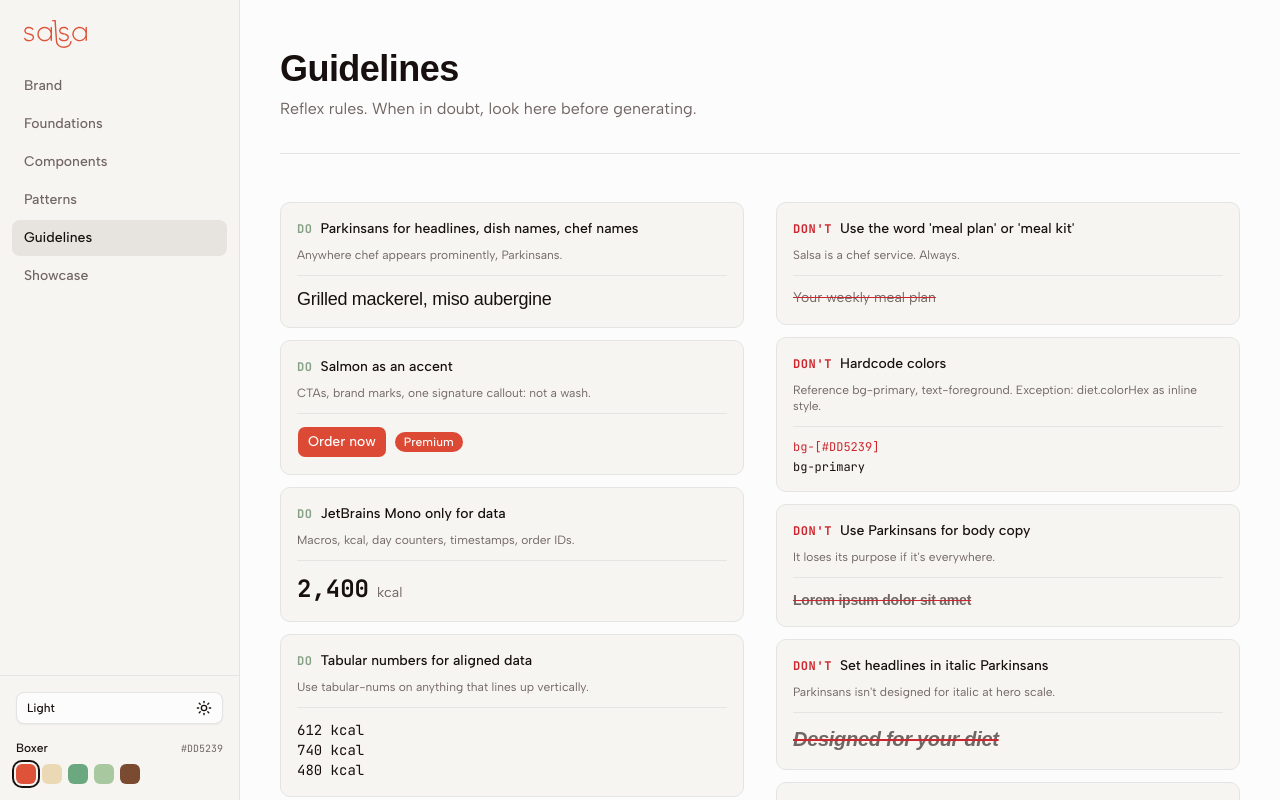
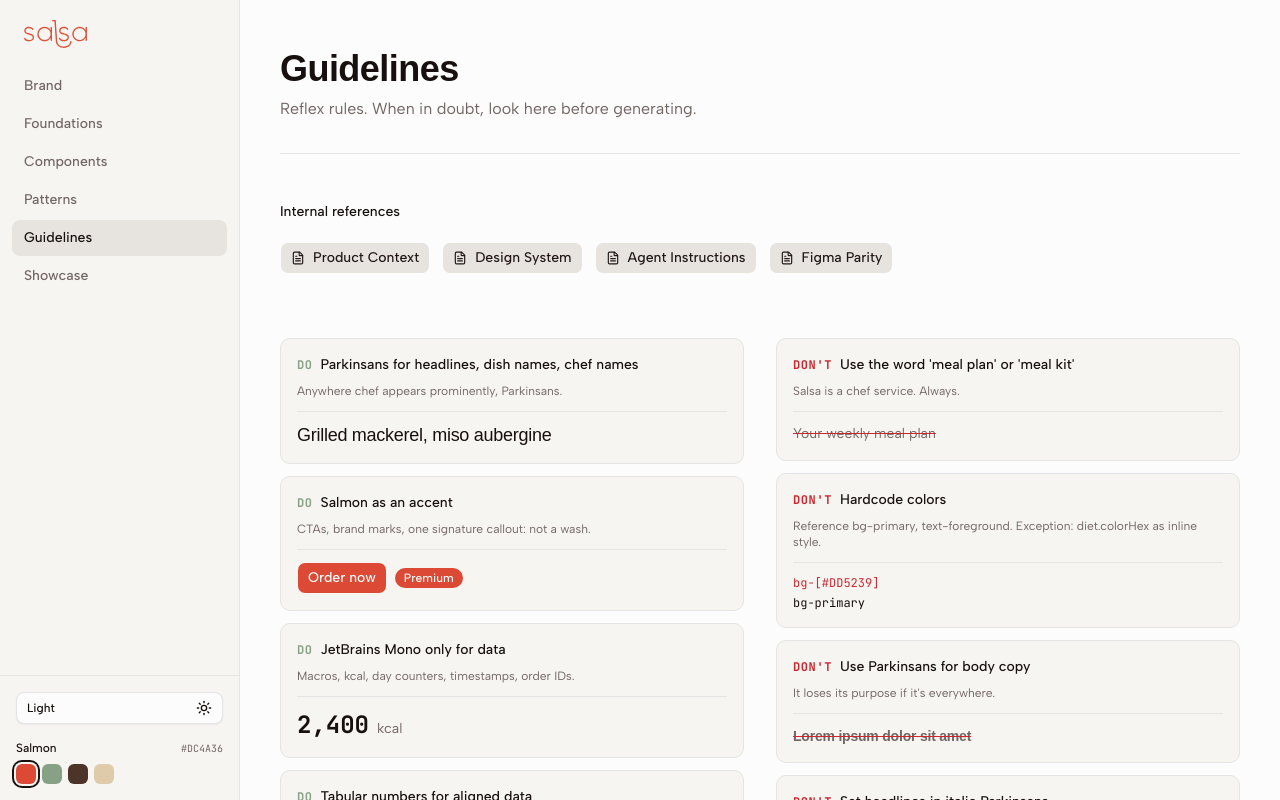
Before and after one commit to appliedllc/sc-brand, a Next.js app: page /system/guidelines in a window 1280 px wide. Shown: the top 800 px of the page. Built offline with nearby package versions, Linux system fonts and the light colour scheme; a web font is replaced by a local one.

Commit message:
feat: add markdown reference viewer and update brand color picker

```diff
--- /dev/null
+++ b/src/app/system/guidelines/actions.ts
@@ -0,0 +1,15 @@
+"use server";
+
+import fs from "node:fs/promises";
+import path from "node:path";
+
+export async function getMarkdownFile(filename: string) {
+  try {
+    const filePath = path.join(process.cwd(), filename);
+    const content = await fs.readFile(filePath, "utf-8");
+    return content;
+  } catch (error) {
+    console.error(`Error reading markdown file ${filename}:`, error);
+    return null;
+  }
+}
--- /dev/null
+++ b/src/app/system/guidelines/markdown-viewer.tsx
@@ -0,0 +1,106 @@
+"use client";
+
+import * as React from "react";
+import { CopyIcon, DownloadIcon, CheckIcon, FileTextIcon } from "lucide-react";
+import { toast } from "sonner";
+
+import {
+  Dialog,
+  DialogContent,
+  DialogHeader,
+  DialogTitle,
+  DialogTrigger,
+} from "@/components/ui/dialog";
+import { Button } from "@/components/ui/button";
+import { getMarkdownFile } from "./actions";
+
+interface MarkdownViewerProps {
+  filename: string;
+  label: string;
+}
+
+export function MarkdownViewer({ filename, label }: MarkdownViewerProps) {
+  const [content, setContent] = React.useState<string | null>(null);
+  const [copied, setCopied] = React.useState(false);
+
+  const loadContent = async () => {
+    if (content) return;
+    const data = await getMarkdownFile(filename);
+    setContent(data);
+  };
+
+  const handleCopy = () => {
+    if (!content) return;
+    navigator.clipboard.writeText(content);
+    setCopied(true);
+    toast.success("Copied to clipboard");
+    setTimeout(() => setCopied(false), 2000);
+  };
+
+  const handleDownload = () => {
+    if (!content) return;
+    const blob = new Blob([content], { type: "text/markdown" });
+    const url = URL.createObjectURL(blob);
+    const a = document.createElement("a");
+    a.href = url;
+    a.download = filename;
+    document.body.appendChild(a);
+    a.click();
+    document.body.removeChild(a);
+    URL.revokeObjectURL(url);
+    toast.success("Download started");
+  };
+
+  return (
+    <Dialog onOpenChange={(open) => open && loadContent()}>
+      <DialogTrigger asChild>
+        <Button variant="secondary" size="sm" className="gap-2">
+          <FileTextIcon className="size-3.5" />
+          {label}
+        </Button>
+      </DialogTrigger>
+      <DialogContent className="max-h-[85vh] max-w-3xl overflow-hidden p-0">
+        <DialogHeader className="border-b border-border px-6 py-4">
+          <div className="flex items-center justify-between gap-4">
+            <DialogTitle className="font-display text-lg">{filename}</DialogTitle>
+            <div className="flex items-center gap-2">
+              <Button
+                variant="outline"
+                size="sm"
+                onClick={handleCopy}
+                className="h-8 gap-1.5 px-2.5 text-xs"
+              >
+                {copied ? (
+                  <CheckIcon className="size-3.5" />
+                ) : (
+                  <CopyIcon className="size-3.5" />
+                )}
+                {copied ? "Copied" : "Copy"}
+              </Button>
+              <Button
+                variant="outline"
+                size="sm"
+                onClick={handleDownload}
+                className="h-8 gap-1.5 px-2.5 text-xs"
+              >
+                <DownloadIcon className="size-3.5" />
+                Download
+              </Button>
+            </div>
+          </div>
+        </DialogHeader>
+        <div className="overflow-y-auto p-6">
+          {content === null ? (
+            <div className="flex h-40 items-center justify-center text-sm text-muted-foreground italic">
+              Loading content...
+            </div>
+          ) : (
+            <pre className="font-mono text-[13px] leading-relaxed whitespace-pre-wrap break-words text-foreground selection:bg-primary/20">
+              {content}
+            </pre>
+          )}
+        </div>
+      </DialogContent>
+    </Dialog>
+  );
+}
--- a/src/app/system/guidelines/page.tsx
+++ b/src/app/system/guidelines/page.tsx
@@ -1,7 +1,15 @@
-import { PageHeader } from "@/components/system/section";
+import { PageHeader, Section } from "@/components/system/section";
 import { BrandLogo } from "@/components/system/brand-logo";
 import { Button } from "@/components/ui/button";
 import { Badge } from "@/components/ui/badge";
+import { MarkdownViewer } from "./markdown-viewer";
+
+const docs = [
+  { filename: "PRODUCT.md", label: "Product Context" },
+  { filename: "DESIGN.md", label: "Design System" },
+  { filename: "AGENTS.md", label: "Agent Instructions" },
+  { filename: "FIGMA-DS.md", label: "Figma Parity" },
+];
 
 const dos = [
   {
@@ -181,6 +189,14 @@ export default function GuidelinesPage() {
         subtitle="Reflex rules. When in doubt, look here before generating."
       />
 
+      <Section label="Internal references">
+        <div className="flex flex-wrap gap-3">
+          {docs.map((doc) => (
+            <MarkdownViewer key={doc.filename} {...doc} />
+          ))}
+        </div>
+      </Section>
+
       <div className="grid grid-cols-1 gap-6 md:grid-cols-2 md:gap-8">
         <div className="flex flex-col gap-3">
           {dos.map((d) => (
--- a/src/components/system/diet-swatch-picker.tsx
+++ b/src/components/system/diet-swatch-picker.tsx
@@ -1,30 +1,36 @@
 "use client";
 
 import * as React from "react";
-import { diets, type Diet } from "@/lib/system/data";
 import { cn } from "@/lib/utils";
 
+const brandColors = [
+  { name: "Salmon", hex: "#DC4A36" },
+  { name: "Sage", hex: "#86A186" },
+  { name: "Walnut", hex: "#4C3428" },
+  { name: "Champagne", hex: "#DFCBAA" },
+];
+
 export function DietSwatchPicker() {
-  const [selected, setSelected] = React.useState<Diet>(diets[0]);
+  const [selected, setSelected] = React.useState(brandColors[0]);
 
   return (
     <div className="flex flex-col gap-2">
       <div className="flex items-center justify-between">
         <span className="text-xs font-medium text-foreground">{selected.name}</span>
-        <span className="font-mono text-[10px] text-muted-foreground">{selected.colorHex.toUpperCase()}</span>
+        <span className="font-mono text-[10px] text-muted-foreground">{selected.hex.toUpperCase()}</span>
       </div>
       <div className="flex items-center gap-1.5">
-        {diets.map((diet) => (
+        {brandColors.map((color) => (
           <button
-            key={diet.id}
+            key={color.name}
             type="button"
-            onClick={() => setSelected(diet)}
-            aria-label={diet.name}
+            onClick={() => setSelected(color)}
+            aria-label={color.name}
             className={cn(
               "size-5 rounded-sm transition-all hover:scale-110 focus-visible:outline-none focus-visible:ring-2 focus-visible:ring-ring focus-visible:ring-offset-2 focus-visible:ring-offset-card",
-              selected.id === diet.id && "ring-2 ring-foreground ring-offset-2 ring-offset-card",
+              selected.name === color.name && "ring-2 ring-foreground ring-offset-2 ring-offset-card",
             )}
-            style={{ backgroundColor: diet.colorHex }}
+            style={{ backgroundColor: color.hex }}
           />
         ))}
       </div>
```
